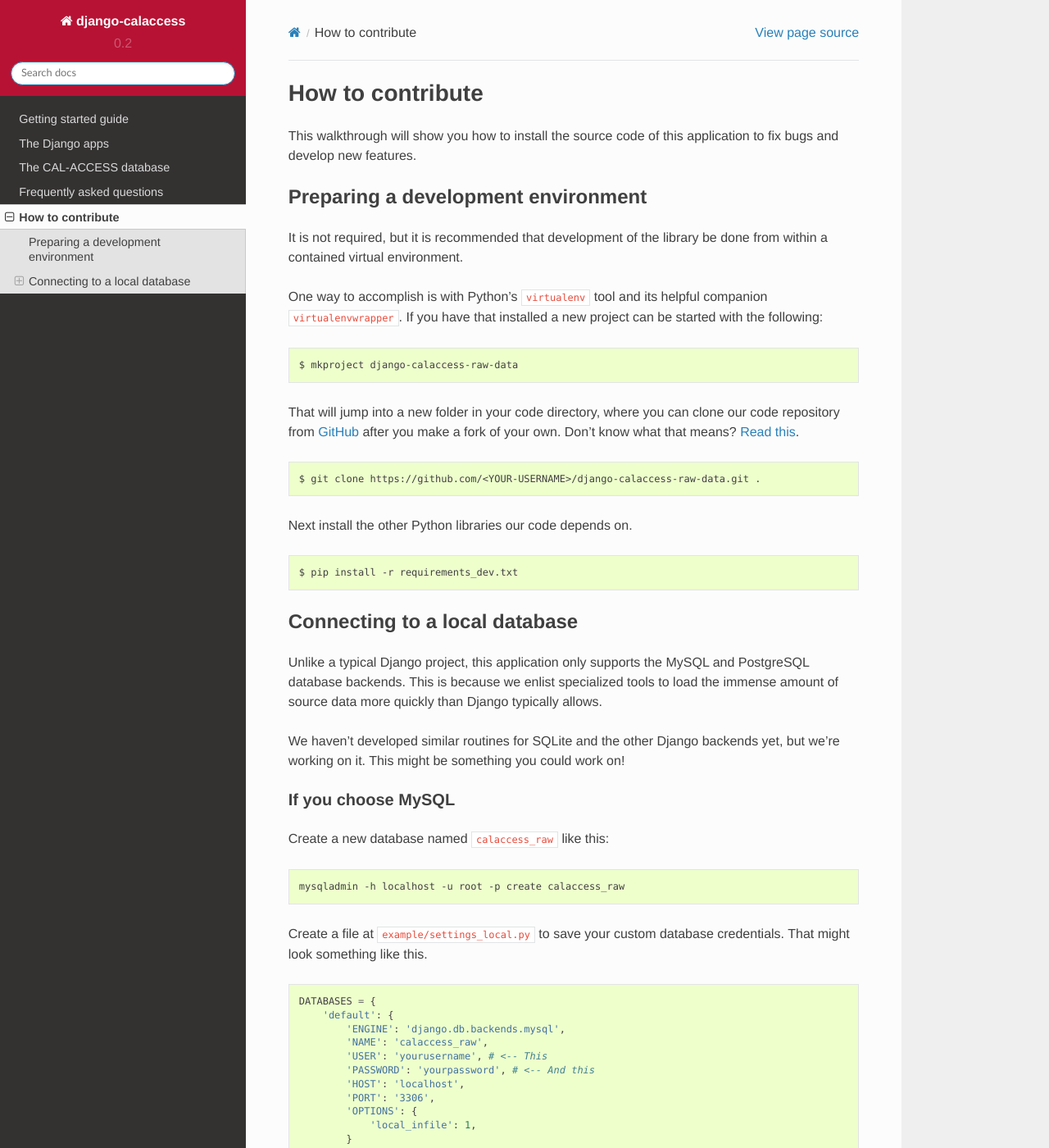
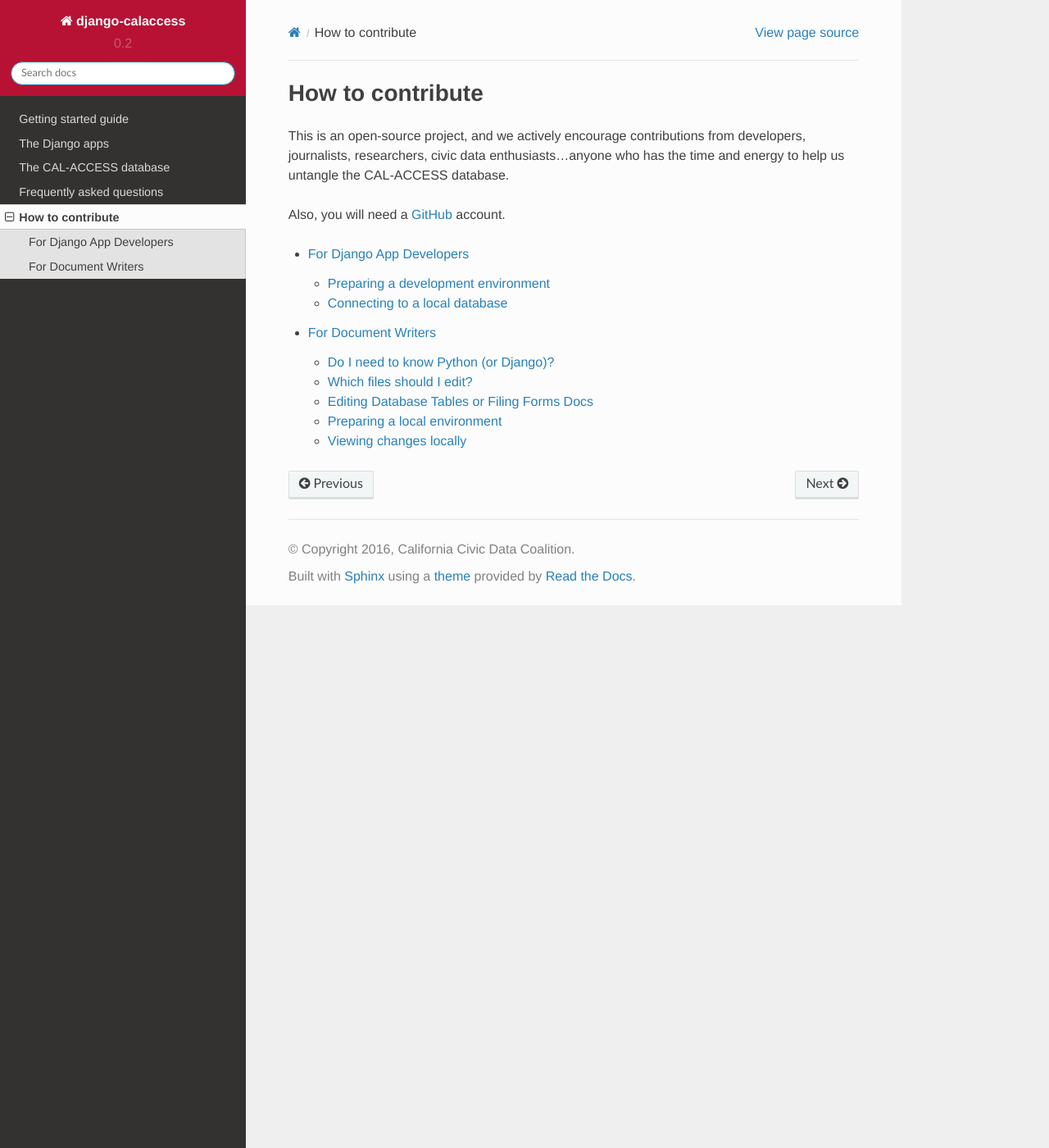
Before and after one commit to palewire/django-calaccess-technical-documentation, a Sphinx documentation site: the page built from docs/howtocontribute.rst, in a window 1280 px wide and 1400 px high. Shown: the whole window at 82% size. Built offline with Sphinx 7.4.7 and the Read the Docs theme 2.0.0, drawn with Linux system fonts in a browser that asks for light colours; some of the changed text lies outside the part shown.

Commit message:
Separate howtocontribute section for app devs and doc writers

```diff
--- /dev/null
+++ b/docs/app_devs.rst
@@ -0,0 +1,128 @@
+For Django App Developers
+=========================
+
+This walkthrough is for developers who want to contribute to the various Django apps in our CAL-ACCESS data pipeline, starting with `django-calaccess-raw-data <apps/raw_data_app.html>`_. We will show you how to install the source code of this application to fix bugs and develop new features.
+
+Preparing a development environment
+-----------------------------------
+
+It is not required, but it is recommended that development of the library
+be done from within a contained virtual environment.
+
+One way to accomplish is with Python's ``virtualenv`` tool and its helpful
+companion ``virtualenvwrapper``. If you have that installed, a new project can be started with
+the following:
+
+.. code-block:: bash
+
+    $ mkproject django-calaccess-raw-data
+
+That will jump into a new folder in your code directory, where you can clone
+our code repository from `GitHub <https://github.com/california-civic-data-coalition/django-calaccess-raw-data>`_ after you make a fork of your own. Don't know what that means? `Read this <https://guides.github.com/activities/forking/>`_.
+
+.. code-block:: bash
+
+    $ git clone https://github.com/<YOUR-USERNAME>/django-calaccess-raw-data.git .
+
+Next install the other Python libraries our code depends on.
+
+.. code-block:: bash
+
+    $ pip install -r requirements_dev.txt
+
+Connecting to a local database
+------------------------------
+
+Unlike a typical Django project, this application only supports the MySQL and
+PostgreSQL database backends. This is because we enlist specialized tools to
+load the immense amount of source data more quickly than Django typically allows.
+
+We haven't developed similar routines for SQLite and the other Django backends
+yet, but we're working on it. This might be something you could work on!
+
+If you choose MySQL
+~~~~~~~~~~~~~~~~~~~
+
+Create a new database named ``calaccess_raw`` like this:
+
+.. code-block:: bash
+
+    mysqladmin -h localhost -u root -p create calaccess_raw
+
+Create a file at ``example/settings_local.py`` to save your custom database credentials. That might look something like this.
+
+.. code-block:: python
+
+    DATABASES = {
+        'default': {
+            'ENGINE': 'django.db.backends.mysql',
+            'NAME': 'calaccess_raw',
+            'USER': 'yourusername', # <-- This
+            'PASSWORD': 'yourpassword', # <-- And this
+            'HOST': 'localhost',
+            'PORT': '3306',
+            'OPTIONS': {
+                'local_infile': 1,
+            }
+        }
+    }
+
+If you choose PostgreSQL
+~~~~~~~~~~~~~~~~~~~~~~~~
+
+Create the database the PostgreSQL way.
+
+.. code-block:: bash
+
+    $ createdb calaccess_raw -U postgres
+
+Create a file at ``example/project/settings_local.py`` to save your custom database credentials. That might look something like this.
+
+.. code-block:: python
+
+    DATABASES = {
+        'default': {
+            'NAME': 'calaccess_raw',
+            'ENGINE': 'django.db.backends.postgresql_psycopg2',
+            'USER': 'username',
+            'PASSWORD': 'password',
+            'HOST': 'localhost',
+            'PORT': '5432'
+        }
+    }
+
+Developing with multiple database
+~~~~~~~~~~~~~~~~~~~~~~~~~~~~~~~~~
+
+As explained in `how-to guide for end users <http://django-calaccess-raw-data.californiacivicdata.org/en/latest/howtouseit.html#multi-database-django-projects>`_, this app supports automatic database routing in order to cover cases where users don't want all CAL-ACCESS data stored in their Django project's ``default`` database.
+
+If your interested in developing under these conditions, first of all, read carefully through Django's `Multiple database <https://docs.djangoproject.com/en/1.9/topics/db/multi-db/>`_ topic guide.
+
+You'll then need to configure each database in ``DATABASES`` in ``settings_local.py`` (which is ignored by git), rather than ``settings.py`` (which isn't). You can also configure your ``DATABASE_ROUTERS`` in ``settings_local.py``.
+
+You can still define your router classes in ``routers.py`` (as in the `end user example <http://django-calaccess-raw-data.californiacivicdata.org/en/latest/howtouseit.html#multi-database-django-projects>`_ ), since git is set to ignore this file as well.
+
+Once the database is configured
+~~~~~~~~~~~~~~~~~~~~~~~~~~~~~~~
+
+Now create the tables and get to work.
+
+.. code-block:: bash
+
+    $ python example/manage.py makemigrations calaccess_raw
+    $ python example/manage.py migrate
+
+.. note::
+
+    We haven't finalized the database schema, so you should not expect
+    it to remain consistent from version to version. As we explore the state data at this early stage, many
+    small changes are still routinely necessary. Once
+    we have a stable release, we plan to ship migration instructions with each
+    version. For the time being, you will need to create and maintain your own
+    `migration files <https://docs.djangoproject.com/en/1.9/topics/migrations/>`_ if you edit the models.
+
+You might start by loading the data dump from the web.
+
+.. code-block:: bash
+
+    $ python example/manage.py updatecalaccessrawdata
--- /dev/null
+++ b/docs/doc_writers.rst
@@ -0,0 +1,71 @@
+For Document Writers
+====================
+
+We're maintaining a single `repository <https://github.com/california-civic-data-coalition/django-calaccess-technical-documentation>`_ for all documents related to the Django CAL-ACCESS project. This section is for anyone who wants to contribute to these documents.
+
+Do I need to know Python (or Django)?
+-------------------------------------
+
+No. But you should be familiar with the syntax of `reStructuredText <http://docutils.sourceforge.net/docs/ref/rst/restructuredtext.html>`_, since that's the format in which these documents are written.
+
+We then use Python's `Sphinx <http://www.sphinx-doc.org/en/stable/>`_ framework to compile these documents before hosting them on ReadTheDocs.
+
+Which files should I edit?
+--------------------------
+
+Generally, you should be editing the ``.rst`` files in ``docs/`` directory, rather than any of the ``.html`` files in the ``_build/`` directory. The ``.html`` are compiled using Python's `Sphinx <http://www.sphinx-doc.org/en/stable/>`_ documentation framework (for more on this, see `Viewing Local Changes <#viewing-local-changes>`_).
+
+Editing Database Tables or Filing Forms Docs
+--------------------------------------------
+
+The docs inside the `Database tables <calaccess/dbtables.html>`_ and `Filing forms <filingforms.html>`_ sections are generated programmatically, rather than being typed out.
+
+So, for instance, if you make a change to ``./docs/calaccess/db_tablescampaign_tables.rst``, that change will likely be over-written.
+
+Probably your edit will require a change somewhere in the `raw-data <https://github.com/california-civic-data-coalition/django-calaccess-raw-data>`_ app. If you can't figure it out on your own, feel free to `file an issue <https://github.com/california-civic-data-coalition/django-calaccess-technical-documentation/issues>`_ with us, and we'll get on it.
+
+(If you interested in how this works, check out the management commands in ``src/toolbox`` inside this repo).
+
+Preparing a local environment
+-----------------------------
+
+If you want to work on changes to the documentation on your own machine (as opposed to making edits via GitHub's interface), this guide will walk you through the setup process.
+
+Much like `contributors to our apps <app_devs.html>`_, we recommend you work on these docs in a virtual environment.
+
+One way to accomplish is with Python's ``virtualenv`` tool and its helpful companion ``virtualenvwrapper``. If you have that installed a new project can be started with the following:
+
+.. code-block:: bash
+
+    $ mkproject django-calaccess-technical-documentation
+
+That will jump into a new folder in your code directory, where you can clone our code repository from `GitHub <https://github.com/california-civic-data-coalition/django-calaccess-technical-documentation>`_ after you make a fork of your own. Don't know what that means? `Read this <https://guides.github.com/activities/forking/>`_.
+
+.. code-block:: bash
+
+    $ git clone https://github.com/<YOUR-USERNAME>/django-calaccess-technical-documentation.git .
+
+Next install the other Python libraries our code depends on.
+
+.. code-block:: bash
+
+    $ pip install -r requirements.txt
+
+Viewing changes locally
+-----------------------
+
+After you make changes to your local versions of the ``.rst`` files in the ``docs/`` directory, you can view your edits as they will appear on ReadTheDocs:
+
+.. code-block:: bash
+
+    $ make html
+
+This will invoke the sphinx command to compile the ``.html`` and ``.doctree`` files as they will be when deployed to ReadTheDocs. These files are then saved in ``docs/_build/html``, where you can open them with your favorite web browser and see how they look.
+
+However, you might instead prefer to check out these changes as you are making them:
+
+.. code-block:: bash
+
+    $ make livehtml
+
+This will start serving the docs on http://127.0.0.1:8000, where you can point your favorite web browser. Sphinx will also start detecting any changes to the ``.rst`` files and automatically re-build those on save.
--- a/docs/howtocontribute.rst
+++ b/docs/howtocontribute.rst
@@ -1,129 +1,12 @@
 How to contribute
 =================
 
-This walkthrough will show you how to install the source code of this application
-to fix bugs and develop new features.
+This is an open-source project, and we actively encourage contributions from developers, journalists, researchers, civic data enthusiasts...anyone who has the time and energy to help us untangle the CAL-ACCESS database.
 
-Preparing a development environment
------------------------------------
+Also, you will need a `GitHub <https://github.com/>`_ account.
 
-It is not required, but it is recommended that development of the library
-be done from within a contained virtual environment.
+.. toctree::
+   :maxdepth: 2
 
-One way to accomplish is with Python's ``virtualenv`` tool and its helpful
-companion ``virtualenvwrapper``. If you have that installed a new project can be started with
-the following:
-
-.. code-block:: bash
-
-    $ mkproject django-calaccess-raw-data
-
-That will jump into a new folder in your code directory, where you can clone
-our code repository from `GitHub <https://github.com/california-civic-data-coalition/django-calaccess-raw-data>`_ after you make a fork of your own. Don't know what that means? `Read this <https://guides.github.com/activities/forking/>`_.
-
-.. code-block:: bash
-
-    $ git clone https://github.com/<YOUR-USERNAME>/django-calaccess-raw-data.git .
-
-Next install the other Python libraries our code depends on.
-
-.. code-block:: bash
-
-    $ pip install -r requirements_dev.txt
-
-Connecting to a local database
-------------------------------
-
-Unlike a typical Django project, this application only supports the MySQL and
-PostgreSQL database backends. This is because we enlist specialized tools to
-load the immense amount of source data more quickly than Django typically allows.
-
-We haven't developed similar routines for SQLite and the other Django backends
-yet, but we're working on it. This might be something you could work on!
-
-If you choose MySQL
-~~~~~~~~~~~~~~~~~~~
-
-Create a new database named ``calaccess_raw`` like this:
-
-.. code-block:: bash
-
-    mysqladmin -h localhost -u root -p create calaccess_raw
-
-Create a file at ``example/settings_local.py`` to save your custom database credentials. That might look something like this.
-
-.. code-block:: python
-
-    DATABASES = {
-        'default': {
-            'ENGINE': 'django.db.backends.mysql',
-            'NAME': 'calaccess_raw',
-            'USER': 'yourusername', # <-- This
-            'PASSWORD': 'yourpassword', # <-- And this
-            'HOST': 'localhost',
-            'PORT': '3306',
-            'OPTIONS': {
-                'local_infile': 1,
-            }
-        }
-    }
-
-If you choose PostgreSQL
-~~~~~~~~~~~~~~~~~~~~~~~~
-
-Create the database the PostgreSQL way.
-
-.. code-block:: bash
-
-    $ createdb calaccess_raw -U postgres
-
-Create a file at ``example/project/settings_local.py`` to save your custom database credentials. That might look something like this.
-
-.. code-block:: python
-
-    DATABASES = {
-        'default': {
-            'NAME': 'calaccess_raw',
-            'ENGINE': 'django.db.backends.postgresql_psycopg2',
-            'USER': 'username',
-            'PASSWORD': 'password',
-            'HOST': 'localhost',
-            'PORT': '5432'
-        }
-    }
-
-Developing with multiple database
-~~~~~~~~~~~~~~~~~~~~~~~~~~~~~~~~~
-
-As explained in `how-to guide for end users <http://django-calaccess-raw-data.californiacivicdata.org/en/latest/howtouseit.html#multi-database-django-projects>`_, this app supports automatic database routing in order to cover cases where users don't want all CAL-ACCESS data stored in their Django project's ``default`` database.
-
-If your interested in developing under these conditions, first of all, read carefully through Django's `Multiple database <https://docs.djangoproject.com/en/1.9/topics/db/multi-db/>`_ topic guide.
-
-You'll then need to configure each database in ``DATABASES`` in ``settings_local.py`` (which is ignored by git), rather than ``settings.py`` (which isn't). You can also configure your ``DATABASE_ROUTERS`` in ``settings_local.py``.
-
-You can still define your router classes in ``routers.py`` (as in the `end user example <http://django-calaccess-raw-data.californiacivicdata.org/en/latest/howtouseit.html#multi-database-django-projects>`_ ), since git is set to ignore this file as well.
-
-Once the database is configured
-~~~~~~~~~~~~~~~~~~~~~~~~~~~~~~~
-
-Now create the tables and get to work.
-
-.. code-block:: bash
-
-    $ python example/manage.py makemigrations calaccess_raw
-    $ python example/manage.py migrate
-
-.. note::
-
-    We haven't finalized the database schema, so you should not expect
-    it to remain consistent from version to version. As we explore the state data at this early stage, many
-    small changes are still routinely necessary. Once
-    we have a stable release, we plan to ship migration instructions with each
-    version. For the time being, you will need to create and maintain your own
-    `migration files <https://docs.djangoproject.com/en/1.9/topics/migrations/>`_ if you edit the models.
-
-You might start by loading the data dump from the web.
-
-.. code-block:: bash
-
-    $ python example/manage.py updatecalaccessrawdata
+   app_devs
+   doc_writers
```
